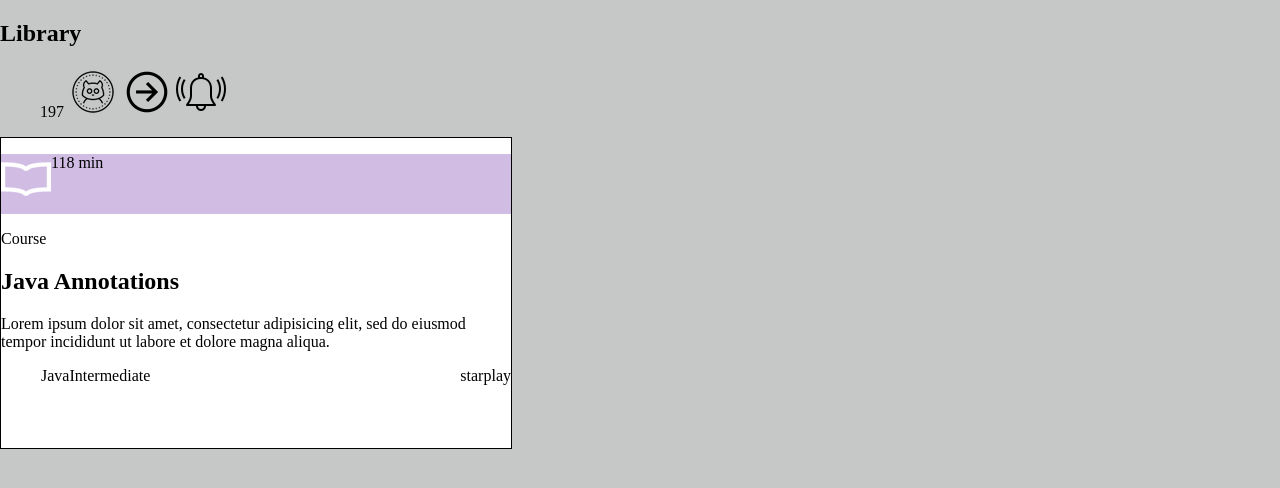
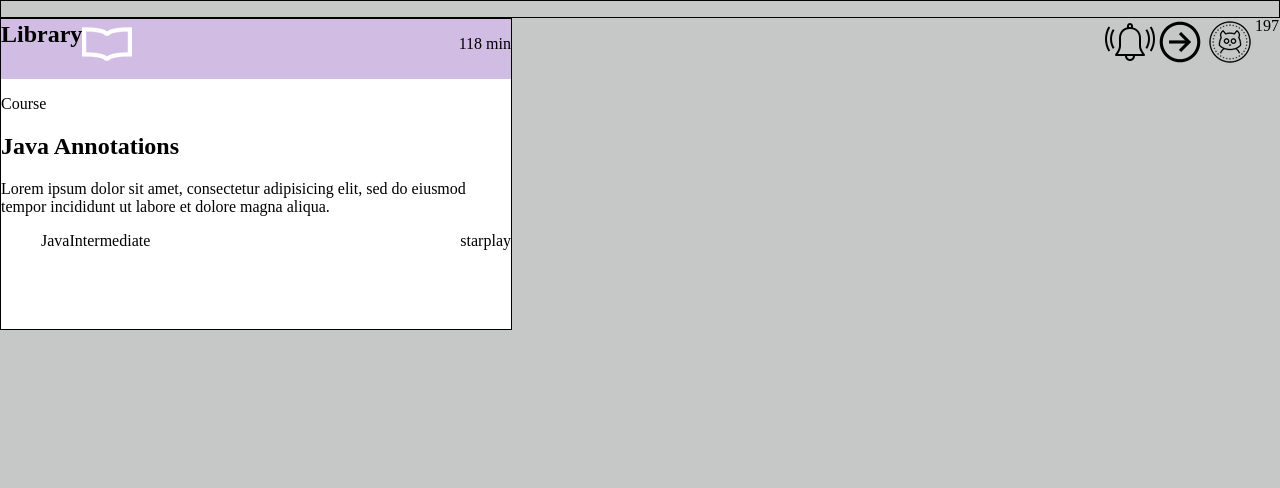
Before and after one commit to sailor27/treehouse-library, a plain HTML site: page index.html in a window 1280 px wide. Drawn offline with Linux system fonts and the light colour scheme.

Commit message:
Create class for all boxes and all headers. Create id for specific header colors

```diff
--- a/css/styles.css
+++ b/css/styles.css
@@ -1,3 +1,15 @@
+.left{
+  float: left;
+}
+
+.right {
+  float:right;
+}
+
+.cf {
+  clear:both;
+}
+
 body {
   margin: 0;
   padding: 0;
@@ -10,35 +22,51 @@ li {
   list-style: none;
   display: inline;
 }
-
-.box-header p{
-
+nav {
+  border: 1px black solid;
 }
-.box1 {
-  background: #FFF;
-  width: 510px;
-  height: 310px;
-  border: 1px, #000, solid;
+nav li{
+  float: right;
 }
-
-.left{
+nav h2{
   float: left;
 }
 
-.right {
-  float:right;
+.box { /*all boxes*/
+  width: 510px;
+  height: 310px;
+
+  border: 1px, #000, solid;
+
+  background: #FFF;
 }
 
-.cf {
-  clear:both;
+.box-header {/*all box headers*/
+background: #D1BCE3;
+width: 510px;
+height: 60px;
 }
 
-.box1-header {
-  background: #D1BCE3;
-  width: 510px;
-  height: 60px;
+.box-header p{
+  float: right;
 }
 
-.box1-header img {
+.box-header img{
   float: left;
 }
+
+#header1 {
+ background: #D1BCE3;
+}
+
+#header2{
+  background: #C49BBB;
+}
+
+#header3{
+ background: #A1867F;
+}
+
+#header4 {
+  background: #C6C8C8;
+}
--- a/index.html
+++ b/index.html
@@ -8,20 +8,18 @@
   <body>
     <div class="container">
 
-      <h2>Library</h2>
       <nav>
+        <h2>Library</h2>
         <ul>
           <li>197</li>
           <li> <img src="img/profile.png" alt="profile pic"></li>
           <li> <img src="img/arrow.png" alt="arrow"></li>
           <li> <img src="img/notification.png" alt="notification"></li>
         </ul>
-
       </nav>
 
-
-      <div class="box1">
-        <div class="box1-header">
+      <div class="box">
+        <div class="box-header" id="header1">
           <img src="img/book.png">
           <p>118 min</p>
         </div>
@@ -34,17 +32,16 @@
           <li class="right">play</li>
           <li class="right">star</li>
         </ul>
+      </div>
+
+      <!-- <div class="box">
+      </div>
+      <div class="box">
 
       </div>
-      <div class="box2">
+      <div class="box">
 
-      </div>
-      <div class="box3">
-
-      </div>
-      <div class="box4">
-
-      </div>
+      </div> -->
 
     </div>
   </body>
```
Also changed, not shown: 1 other file.
